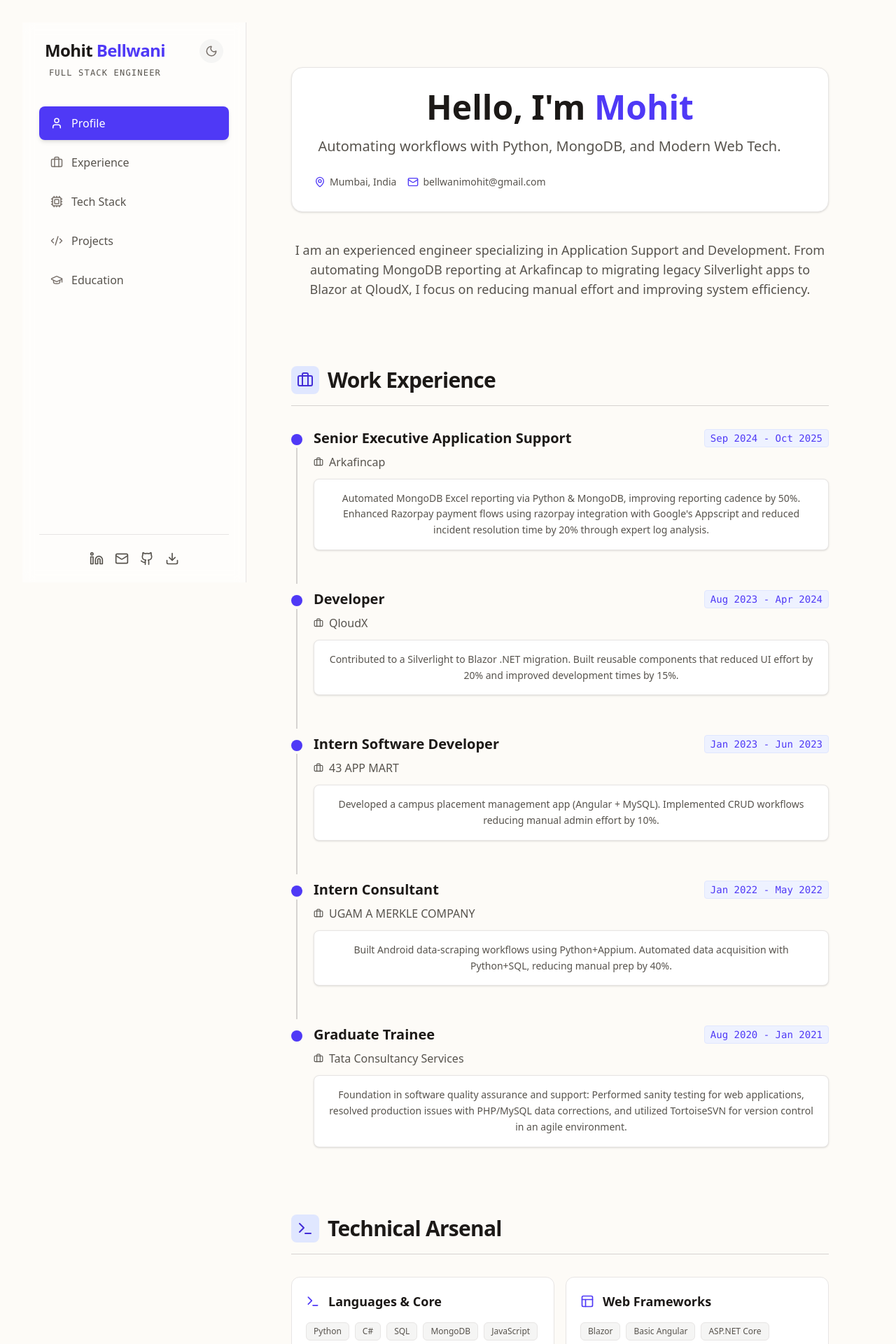
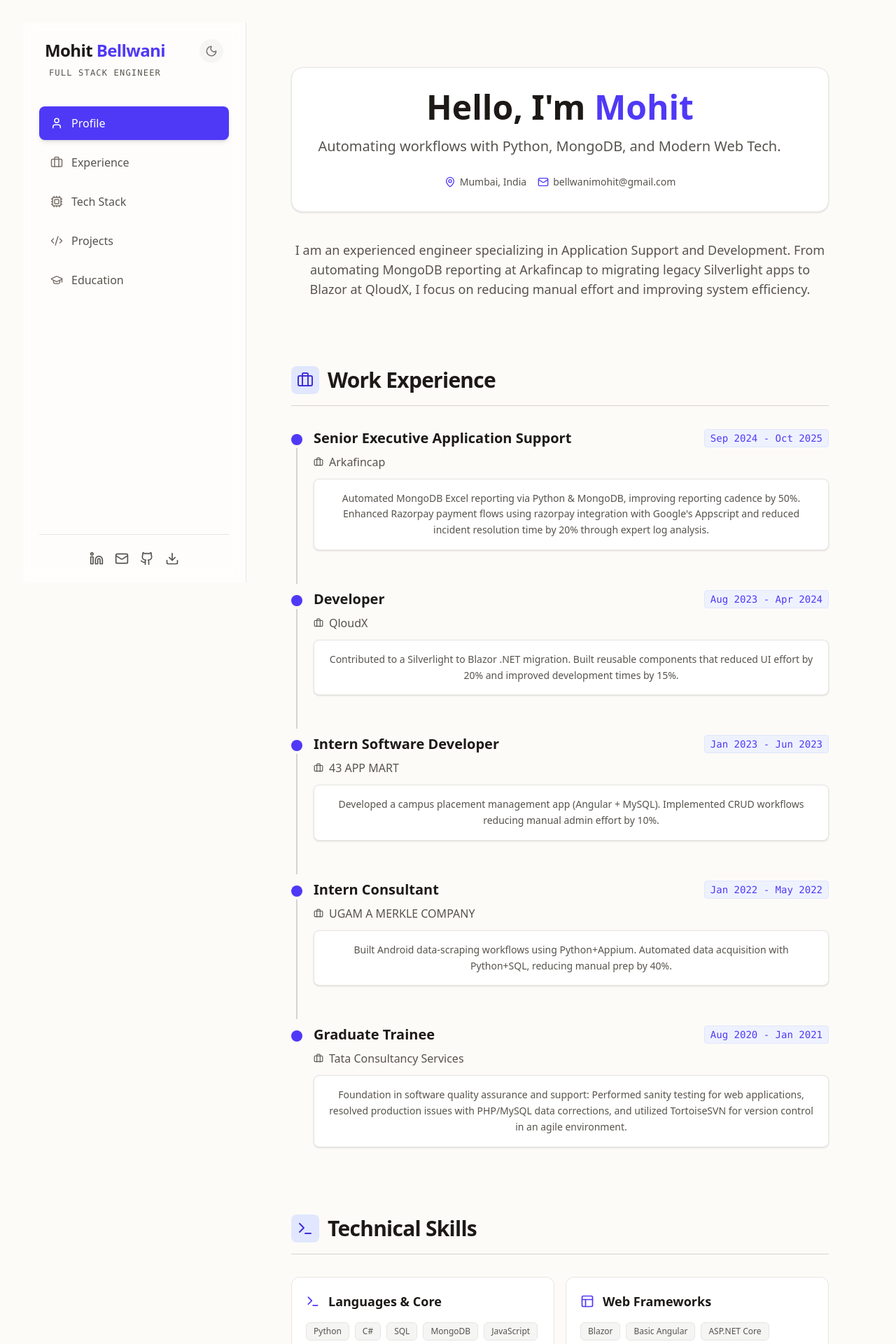
Before and after one commit to mohitbellwani/portfolioReactFrontend, a React (Vite) app: page / in a window 1280 px wide. Shown: the top 1920 px of the page at 70% size. Built offline with nearby package versions, Linux system fonts and the light colour scheme.

Commit message:
minor changes

```diff
--- a/src/portfoliopage/portfoliopage.jsx
+++ b/src/portfoliopage/portfoliopage.jsx
@@ -179,9 +179,9 @@
                         <p className={`text-xl ${theme.textMuted} max-w-2xl leading-relaxed`}>
                         {data.profile.tagline}
                         </p>
-                        <div className={`flex flex-wrap gap-4 mt-6 text-sm font-medium ${theme.textMuted}`}>
-                            <span className="flex items-center gap-1.5"><MapPin size={16} className="text-indigo-600"/> {data.profile.location}</span>
-                            <span className="flex items-center gap-1.5"><Mail size={16} className="text-indigo-600"/> {data.profile.email}</span>
+                        <div className={`flex flex-wrap gap-4 mt-6 text-sm font-medium ${theme.textMuted} justify-center items-center`}>
+                          <span className="flex items-center gap-1.5"><MapPin size={16} className="text-indigo-600"/> {data.profile.location}</span>
+                          <span className="flex items-center gap-1.5"><Mail size={16} className="text-indigo-600"/> {data.profile.email}</span>
                         </div>
                     </div>
 
@@ -207,7 +207,7 @@
 
                     {/* Skills Section */}
                     <section id="skills" className="mb-24 scroll-mt-24">
-                    <SectionHeader title="Technical Arsenal" icon={Terminal} isDark={isDark} />
+                    <SectionHeader title="Technical Skills" icon={Terminal} isDark={isDark} />
                     <div className="grid grid-cols-1 md:grid-cols-2 gap-4">
                         {data.skills.map((skillGroup, idx) => (
                         <SkillCard key={idx} {...skillGroup} isDark={isDark} />
```
